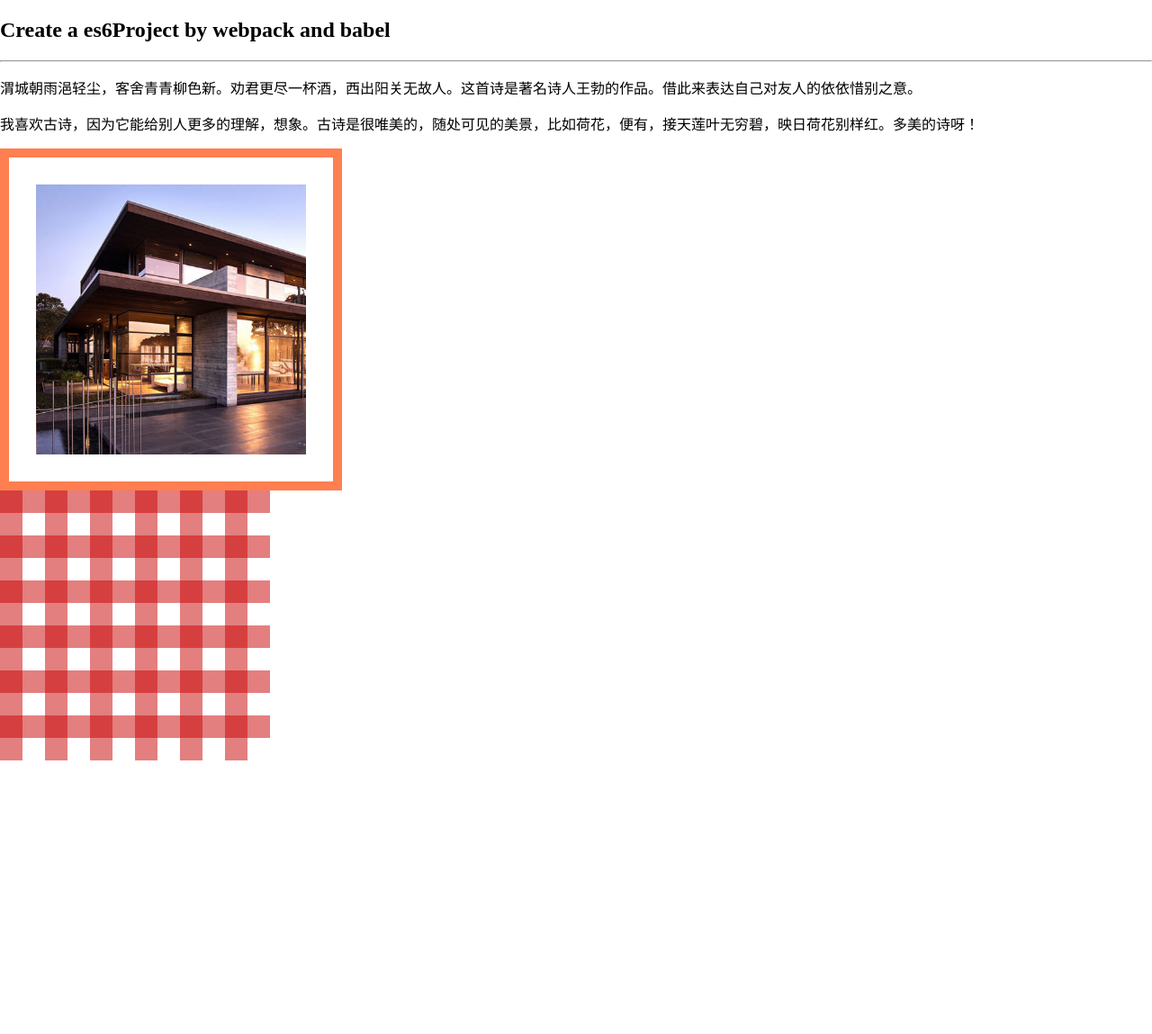
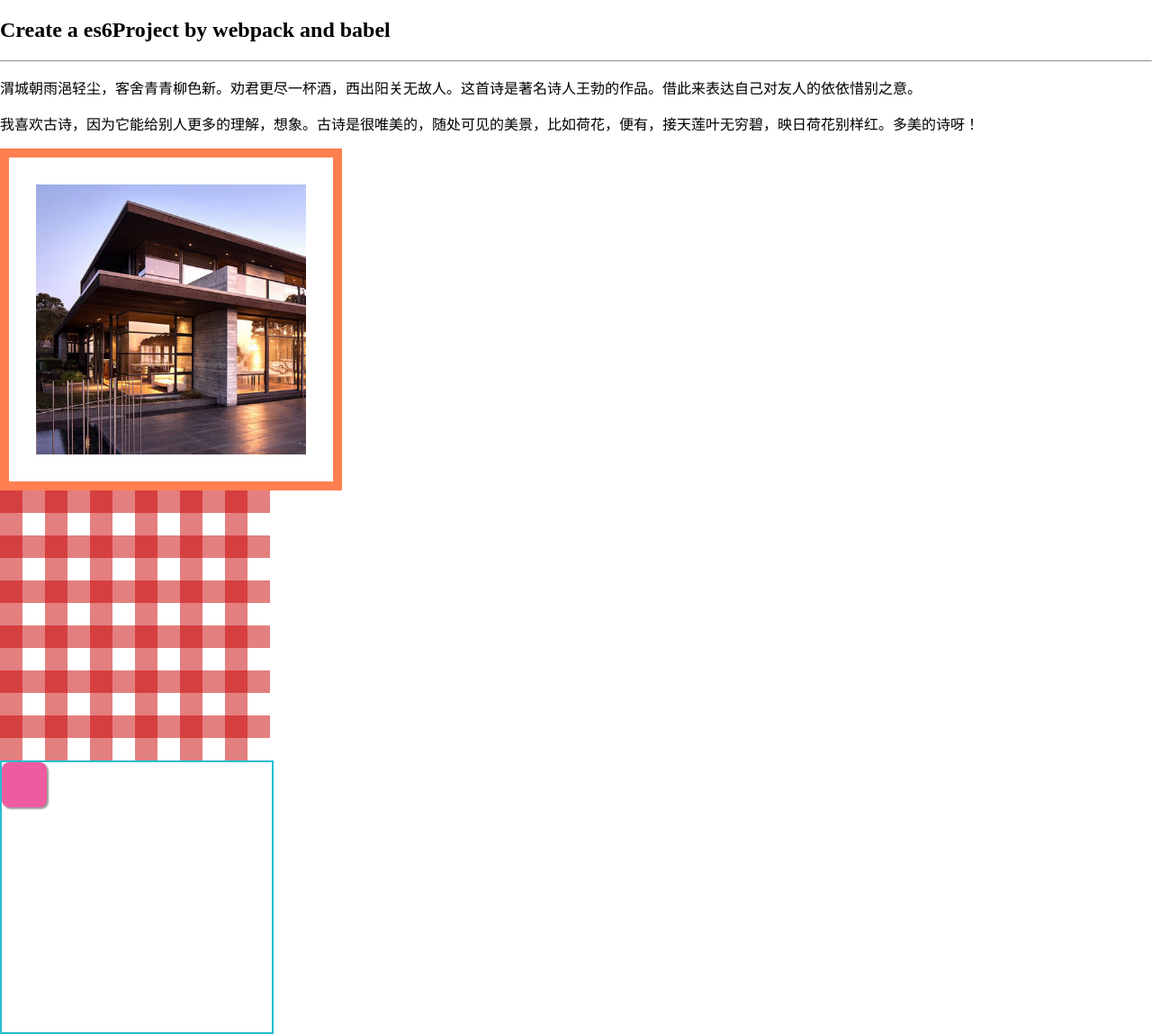
Before and after one commit to yaoyaocjj/es6Project, a website built with webpack: page src/view/background.html in a window 1280 px wide. Shown: the whole page at 90% size. Before the commit the page ends 845 px from the top, so only its background shows below. Built offline with nearby package versions, Linux system fonts and the light colour scheme.

Commit message:
Practice animation.

```diff
--- a/src/styles/backgroundPracotice.scss
+++ b/src/styles/backgroundPracotice.scss
@@ -22,3 +22,30 @@
     background-image: linear-gradient(to top, transparent 50%, rgba(200, 0, 0, .5) 50%), linear-gradient(to left, transparent 50%, rgba(200, 0, 0, .5) 50%);
   }
 }
+
+.animation {
+  width: 300px;
+  height: 300px;
+  position: relative;
+  border: solid 2px #26bdcf;
+
+  .animation-box {
+    position: absolute;
+    left: 0;
+    top: 0;
+    width: 50px;
+    height: 50px;
+    background: #ef5ba1;
+    border-radius: 8px;
+    box-shadow: 2px 2px 2px #999;
+    animation: ball 5s ease-in-out 3;
+  }
+}
+
+@keyframes ball {
+  0% {left: 0; top: 0}
+  25% {left: 250px; top: 0}
+  50% {left: 250px; top: 250px}
+  75% {left: 0; top: 250px}
+  100% {left: 0; top: 0}
+}
--- a/src/view/background.html
+++ b/src/view/background.html
@@ -20,5 +20,8 @@
     <div class="background-position"></div>
     <div class="background-gradient"></div>
 </div>
+<div class="animation">
+    <div class="animation-box"></div>
+</div>
 </body>
 </html>
```
Also changed, not shown: dist/index.html, 1 other file.
